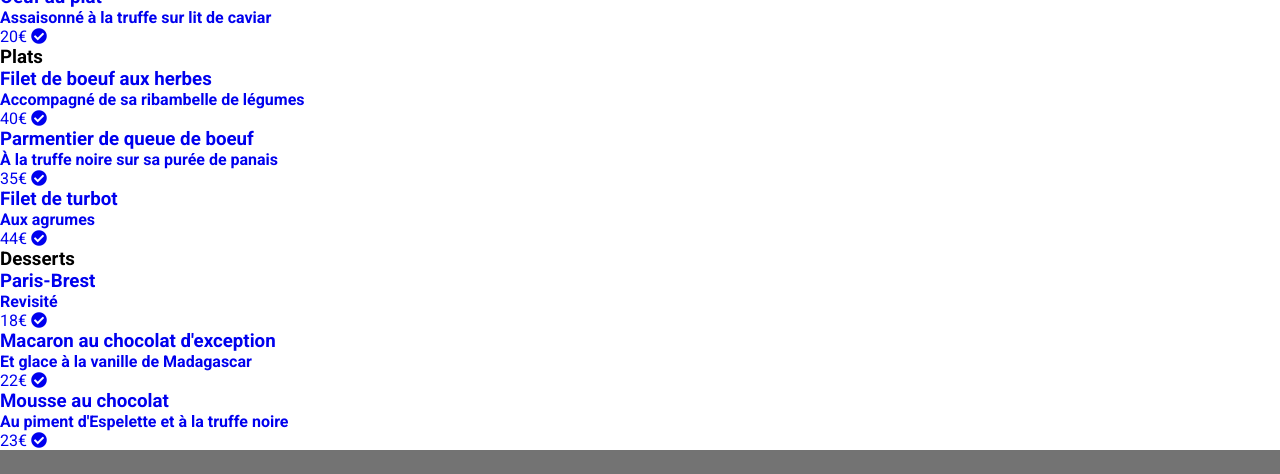
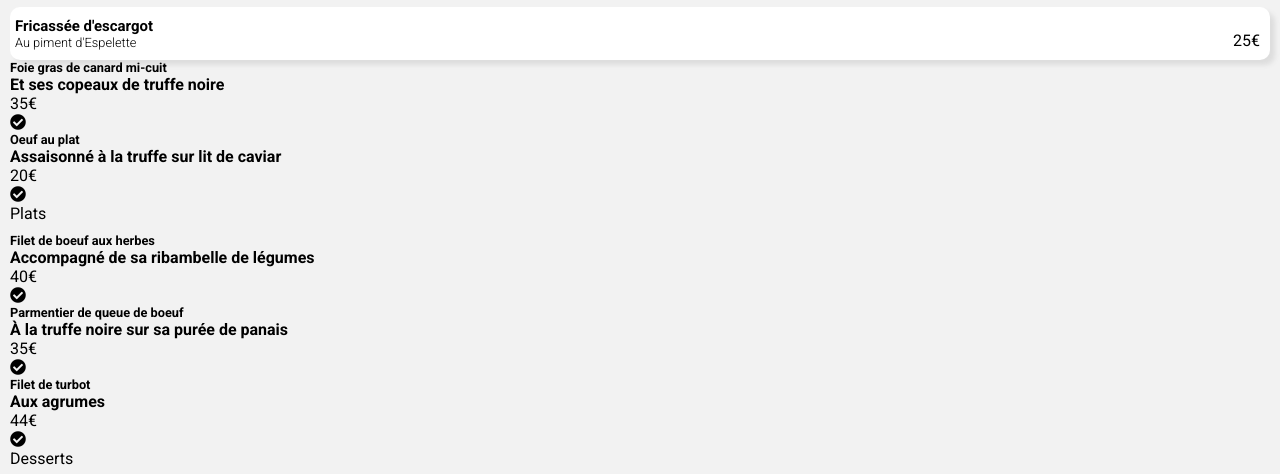
Before and after one commit to Yoruiko/MaximeOLLIVIER_3_19082021, a website: page la_palette_du_gout.html in a window 1280 px wide. Shown: the part 271-745 px from the top of the page. Drawn offline with Linux system fonts and the light colour scheme; a web font is replaced by a local one.

Commit message:
Debut pages de resto
Commencement des pages de resto

```diff
--- a/la_palette_du_gout.html
+++ b/la_palette_du_gout.html
@@ -19,8 +19,8 @@
             </div>
         </header>
 
-        <main class="store-menu">
-
+        <main class="container">
+            <section class="store-menu">
             <div class="store__info">
                 <h2 class="store__name">La palette du goût</h2>
                 <div class="store__like">
@@ -29,16 +29,17 @@
                 </div>
             </div>
 
-            <section class="menu">
+            <div class="menu">
                 <!--ENTREES-->
                 <div class="menu__list1">
                     <h3 class="list__title">Entrées</h3>
                     <a href="#">
-                        <div class="entree1 meal--style">
-                            <h3 class="meal__title">Fricassée d'escargot</h3>
-                            <h4 class="meal__subtitle">Au piment d'Espelette</h4>
+                        <div class="entree1">
+                            <div class="meal__title"><h3>Fricassée d'escargot</h3>
+                            <h4>Au piment d'Espelette</h4></div>
+                            <div class="price-like">
                             <span class="meal__price">25€</span>
-                            <i class="fas fa-check-circle"></i>
+                            <i class="fas fa-check-circle"></i></div>
                         </div>
                     </a>
                     <a href="#">
@@ -114,7 +115,8 @@
                         </div>
                     </a>
                 </div>
-            </section>
+            </div>
+        </section>
         </main>
         <footer class="footer">
             <div class="footer__heading">
--- a/sass/main.scss
+++ b/sass/main.scss
@@ -15,6 +15,20 @@ $btn-color: linear-gradient(172deg, $secondary-color 0%, $primary-color 86%);
     display: flex;
     justify-content: center;
     align-items: center;
+}
+@mixin meal-style{
+    display: flex;
+    flex-direction: row;
+    justify-content: space-between;
+    background-color: white;
+    border-radius: 10px;
+    padding: 10px 0px 10px 5px;
+    box-shadow: 5px 5px 5px $shadow-gray;
+    .fa-check-circle{
+        padding: 10px;
+        background-color: $tertiary-color;
+        color: white;
+    }
 }
 
 
@@ -260,3 +274,75 @@ body{
             }
         }
 }
+
+
+
+/*PAGE DES RESTAURANTS*/
+
+.container{
+    background-image: test;
+    object-fit: cover;
+    width: 100%;
+}
+.store-menu{
+    width: 100%;
+    margin-top: 100px;
+    border-radius: 30px 30px 0px 0px;
+    background-color: $gray;
+    padding-top: 15px;
+}
+.store{
+    &__info{
+    display: flex;
+    flex-direction: row;
+    align-items: center;
+    }
+    &__name{
+        font-family: $title-font;
+        padding-left: 10px;
+    }
+    &__like{
+        padding-right: 30px;
+        .liked-true{
+            display: none;
+        }
+    }
+}
+.menu{
+    display: flex;
+    flex-direction: column;
+    padding: 0px 10px 30px 10px;
+    margin-top: 20px;
+    a{
+        color: black;
+    }
+}
+.list__title{
+    font-size: 1rem;
+    font-weight: normal;
+    margin-bottom: 10px;
+}
+.entree1{
+    @include meal-style;
+}
+.meal{
+    &__title{
+        font-size: 0.8rem;
+        h4{
+            font-weight: lighter;
+        }
+    }
+    &__price{
+        display: flex;
+        align-items: flex-end;
+        padding-right: 10px;
+    }
+}
+.price-like{
+    display: flex;
+    flex-direction: row;
+    >
+    .fas{
+        display: none;
+    }
+}
```
Also changed, not shown: public/css/style.css, 1 other file.
